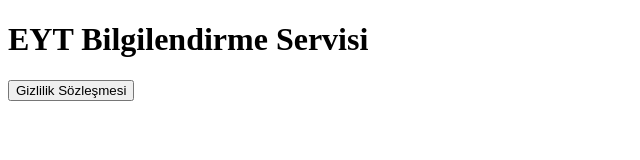
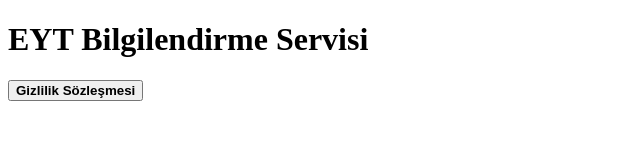
Before and after one commit to tolgacetinkaya/tolgacetinkaya.github.io, a plain HTML site: page index.html in a window 1280 px wide. Shown: the full height of the page, 0-640 px from the left. Drawn offline with Linux system fonts and the light colour scheme.

Commit message:
Update index.html

```diff
--- a/index.html
+++ b/index.html
@@ -5,8 +5,8 @@
 <p></p>
 </body>
 <footer>
-<button type="button" class="btn btn-primary">Gizlilik Sözleşmesi
-  <strong><a href="privacyandpolicy.html"></a></strong>
+<button type="button" class="btn btn-primary" href="privacyandpolicy.html">
+  <strong>  Gizlilik Sözleşmesi</strong>
 </button>
 </footer>
 </html>
```
